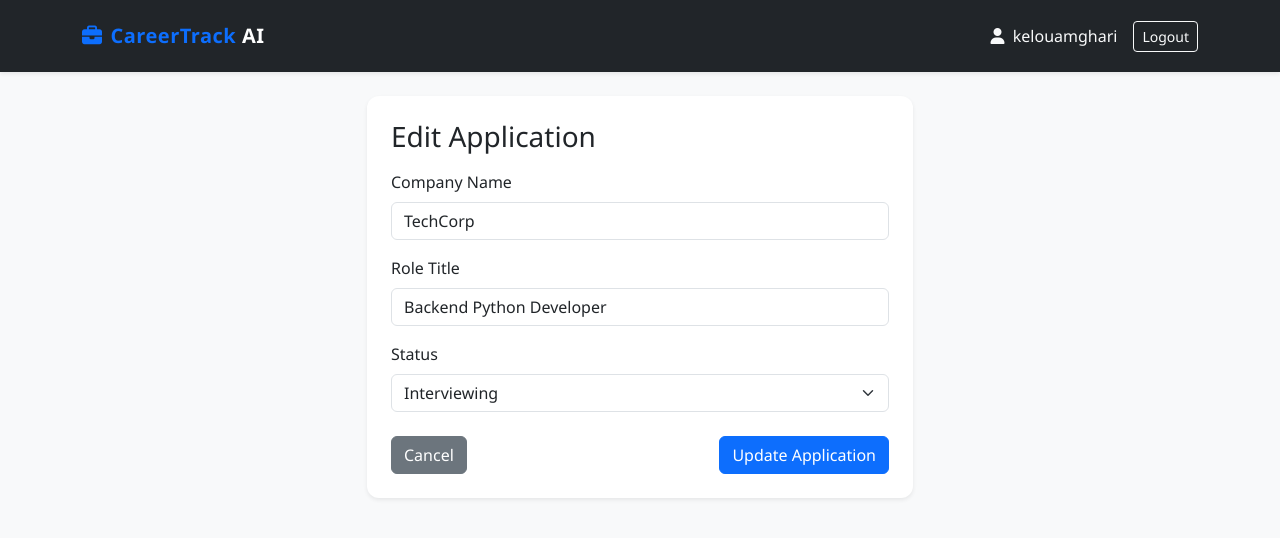
After one commit to kelouamghari-rgb/careertrack-ai, a Flask app: page /edit/1 in a window 1280 px wide. The commit adds this page. Shown: the top 538 px of the page. Run offline with Flask 3, Linux system fonts and the light colour scheme; a user stored in the database is signed in.

Commit message:
Implement complete Edit and Delete CRUD routes and UI actions

```diff
--- a/app/models.py
+++ b/app/models.py
@@ -24,7 +24,6 @@ class Application(db.Model):
     status = db.Column(db.String(50), default='Saved')
     date_applied = db.Column(db.DateTime, default=datetime.utcnow)
 
-    # AI & Resume Match Fields
     job_description = db.Column(db.Text, nullable=True)
     match_score = db.Column(db.Integer, default=0)
     missing_skills = db.Column(db.String(256), nullable=True)
--- a/app/templates/base.html
+++ b/app/templates/base.html
@@ -4,15 +4,12 @@
     <meta charset="UTF-8">
     <meta name="viewport" content="width=device-width, initial-scale=1.0">
     <title>CareerTrack AI</title>
-    <!-- Bootstrap 5 CSS -->
     <link href="https://cdn.jsdelivr.net/npm/bootstrap@5.3.2/dist/css/bootstrap.min.css" rel="stylesheet">
-    <!-- FontAwesome Icons -->
     <link rel="stylesheet" href="https://cdnjs.cloudflare.com/ajax/libs/font-awesome/6.4.0/css/all.min.css">
     <style>
         body { background-color: #f8f9fa; font-family: 'Segoe UI', Tahoma, Geneva, Verdana, sans-serif; }
         .navbar-brand { font-weight: 700; letter-spacing: 0.5px; }
         .card { border: none; border-radius: 12px; }
-        .table-hover tbody tr:hover { background-color: #f1f3f5; }
     </style>
 </head>
 <body>
@@ -45,7 +42,6 @@
         {% block content %}{% endblock %}
     </div>
 
-    <!-- Bootstrap 5 JS Bundle -->
     <script src="https://cdn.jsdelivr.net/npm/bootstrap@5.3.2/dist/js/bootstrap.bundle.min.js"></script>
 </body>
 </html>
--- /dev/null
+++ b/app/templates/edit_application.html
@@ -0,0 +1,35 @@
+{% extends 'base.html' %}
+
+{% block content %}
+<div class="row justify-content-center">
+    <div class="col-md-6">
+        <div class="card shadow-sm p-4">
+            <h3 class="mb-3">Edit Application</h3>
+            <form method="POST">
+                <div class="mb-3">
+                    <label class="form-label">Company Name</label>
+                    <input type="text" name="company" class="form-control" value="{{ app.company }}" required>
+                </div>
+                <div class="mb-3">
+                    <label class="form-label">Role Title</label>
+                    <input type="text" name="role" class="form-control" value="{{ app.role }}" required>
+                </div>
+                <div class="mb-3">
+                    <label class="form-label">Status</label>
+                    <select name="status" class="form-select">
+                        <option value="Saved" {% if app.status == 'Saved' %}selected{% endif %}>Saved</option>
+                        <option value="Applied" {% if app.status == 'Applied' %}selected{% endif %}>Applied</option>
+                        <option value="Interviewing" {% if app.status == 'Interviewing' %}selected{% endif %}>Interviewing</option>
+                        <option value="Offer" {% if app.status == 'Offer' %}selected{% endif %}>Offer</option>
+                        <option value="Rejected" {% if app.status == 'Rejected' %}selected{% endif %}>Rejected</option>
+                    </select>
+                </div>
+                <div class="d-flex justify-content-between mt-4">
+                    <a href="{{ url_for('dashboard') }}" class="btn btn-secondary">Cancel</a>
+                    <button type="submit" class="btn btn-primary">Update Application</button>
+                </div>
+            </form>
+        </div>
+    </div>
+</div>
+{% endblock %}
--- a/run.py
+++ b/run.py
@@ -8,7 +8,6 @@ from app.services.pdf_parser import extract_text_from_pdf, analyze_keywords
 
 app = create_app()
 
-# Upload configuration
 UPLOAD_FOLDER = os.path.join(os.getcwd(), 'uploads')
 os.makedirs(UPLOAD_FOLDER, exist_ok=True)
 app.config['UPLOAD_FOLDER'] = UPLOAD_FOLDER
@@ -31,21 +30,18 @@ def add_application():
         match_score = 0
         missing_skills_str = ''
 
-        # Handle PDF File Upload
         file = request.files.get('resume')
         if file and file.filename.endswith('.pdf'):
             filename = secure_filename(file.filename)
             filepath = os.path.join(app.config['UPLOAD_FOLDER'], filename)
             file.save(filepath)
 
-            # Run PDF Parsing and Matcher Service
             resume_text = extract_text_from_pdf(filepath)
             analysis = analyze_keywords(resume_text, job_description)
 
             match_score = analysis['score']
             missing_skills_str = ', '.join(analysis['missing']) if analysis['missing'] else 'None'
 
-            # Clean up uploaded file after reading
             if os.path.exists(filepath):
                 os.remove(filepath)
 
@@ -67,5 +63,35 @@ def add_application():
 
     return render_template('add_application.html')
 
+@app.route('/edit/<int:app_id>', methods=['GET', 'POST'])
+@login_required
+def edit_application(app_id):
+    application = Application.query.get_or_404(app_id)
+    if application.user_id != current_user.id:
+        flash('Unauthorized action.', 'danger')
+        return redirect(url_for('dashboard'))
+
+    if request.method == 'POST':
+        application.company = request.form.get('company')
+        application.role = request.form.get('role')
+        application.status = request.form.get('status')
+
+        db.session.commit()
+        flash('Application updated successfully!')
+        return redirect(url_for('dashboard'))
+
+    return render_template('edit_application.html', app=application)
+
+@app.route('/delete/<int:app_id>', methods=['POST'])
+@login_required
+def delete_application(app_id):
+    application = Application.query.get_or_404(app_id)
+    if application.user_id == current_user.id:
+        db.session.delete(application)
+        db.session.commit()
+        flash('Application deleted successfully!')
+
+    return redirect(url_for('dashboard'))
+
 if __name__ == '__main__':
     app.run(host='0.0.0.0', port=5000, debug=True)
```
Also changed, not shown: app/templates/dashboard.html (+14 -1 lines), instance/career.db.
